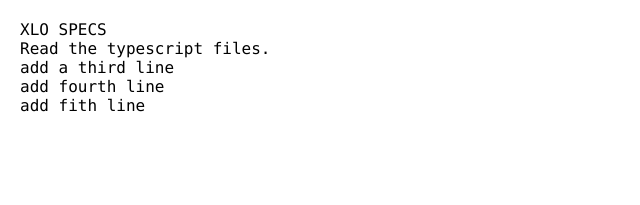
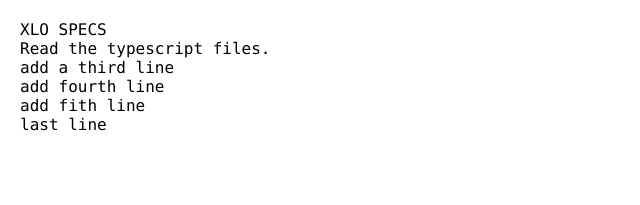
Before and after one commit to popfish86/xlo-specs, a SvelteKit app: page / in a window 1280 px wide. Shown: the top 205 px of the page, without its empty margins (0-640 px from the left). Built offline with nearby package versions, Linux system fonts and the light colour scheme.

Commit message:
the last line

```diff
--- a/src/routes/+page.svelte
+++ b/src/routes/+page.svelte
@@ -7,6 +7,7 @@
 <p>add a third line</p>
 <p>add fourth line</p>
 <p>add fith line</p>
+<p>last line</p>
 
 <style>
     :global(*) {
```
